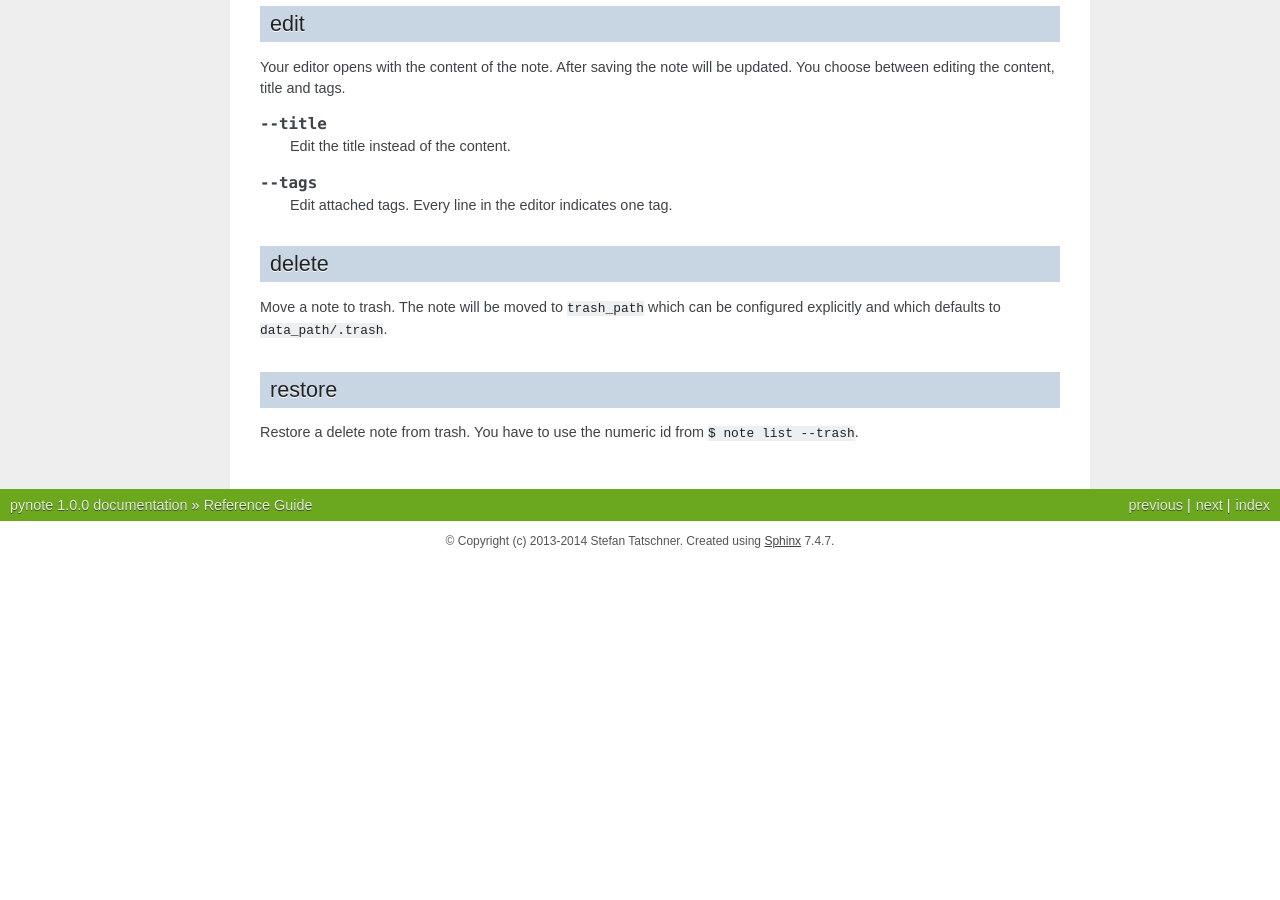
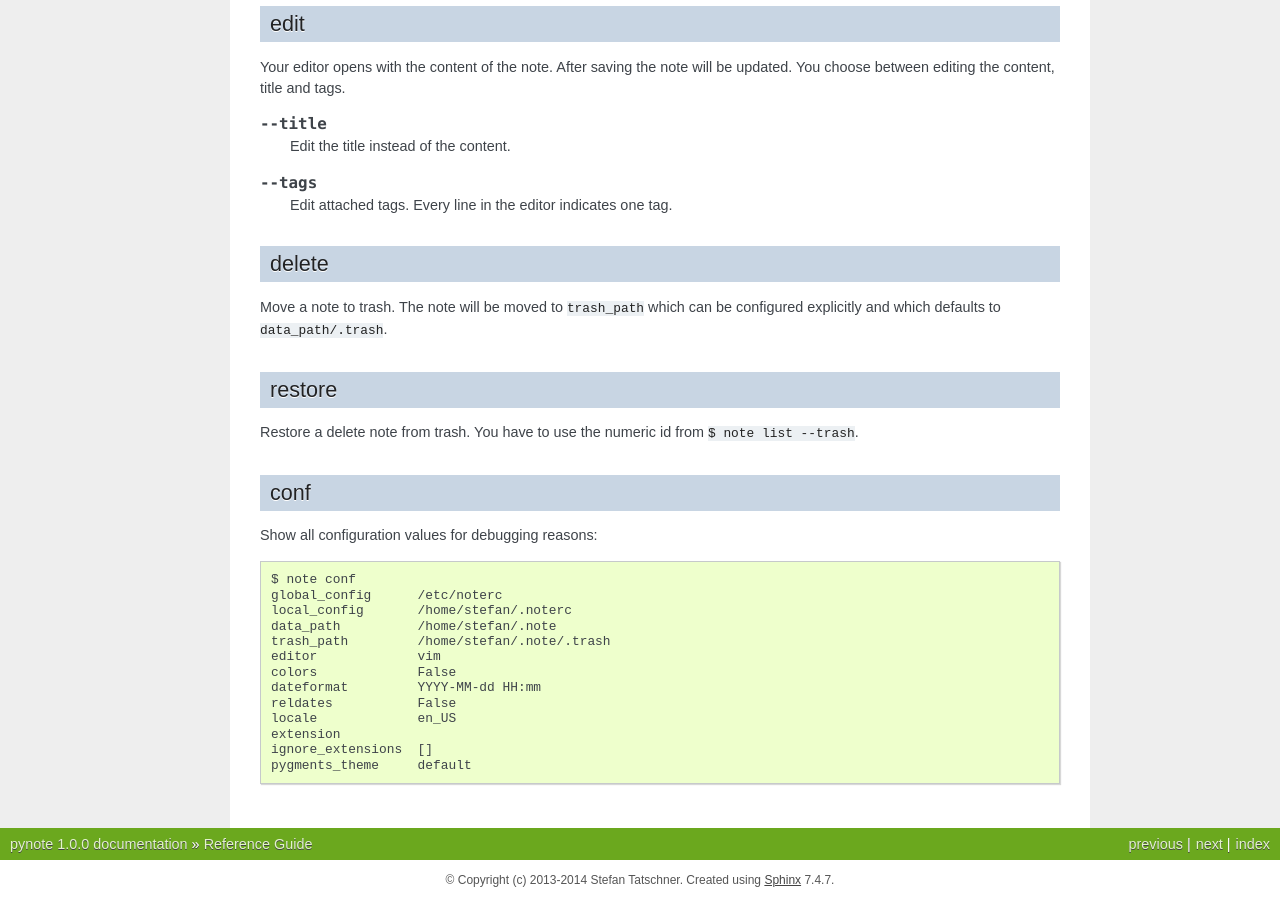
Before and after one commit to fastpacecolding/pynote, a Sphinx documentation site: the page built from docs/reference.rst, in a window 1280 px wide and 900 px high, scrolled down 1673 px. Built offline with Sphinx 7.4.7, drawn with Linux system fonts in a browser that asks for light colours; before the commit the page ends 2234 px from its top, so only the background shows below that.

Commit message:
Added note conf for debugging reasons

```diff
--- a/docs/changelog.rst
+++ b/docs/changelog.rst
@@ -15,6 +15,8 @@ pynote 1.0 (XXXX-XX-XX)
 Overall Changes
 ^^^^^^^^^^^^^^^
 
+* Added a ``conf`` command to show the whole configuration for debugging
+  reasons.
 * Proper tag support.
 * Removed revision "control" for now. Some day pynote will use git to handle
   revisions.
--- a/docs/reference.rst
+++ b/docs/reference.rst
@@ -127,3 +127,23 @@ restore
 
 Restore a delete note from trash. You have to use the numeric id
 from ``$ note list --trash``.
+
+
+conf
+----
+
+Show all configuration values for debugging reasons::
+
+    $ note conf
+    global_config      /etc/noterc
+    local_config       /home/stefan/.noterc
+    data_path          /home/stefan/.note
+    trash_path         /home/stefan/.note/.trash
+    editor             vim
+    colors             False
+    dateformat         YYYY-MM-dd HH:mm
+    reldates           False
+    locale             en_US
+    extension
+    ignore_extensions  []
+    pygments_theme     default
```
Also changed, not shown: 1 other file.
